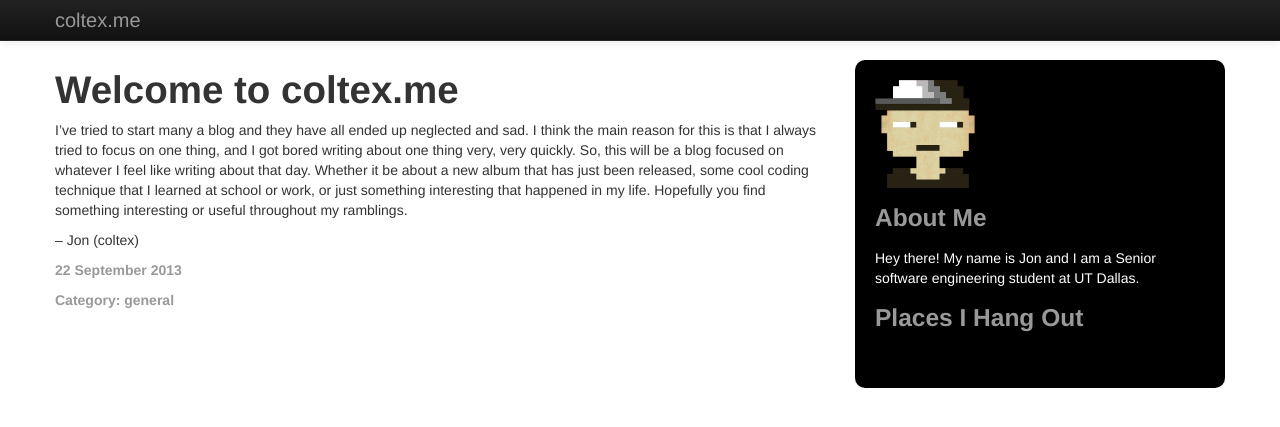
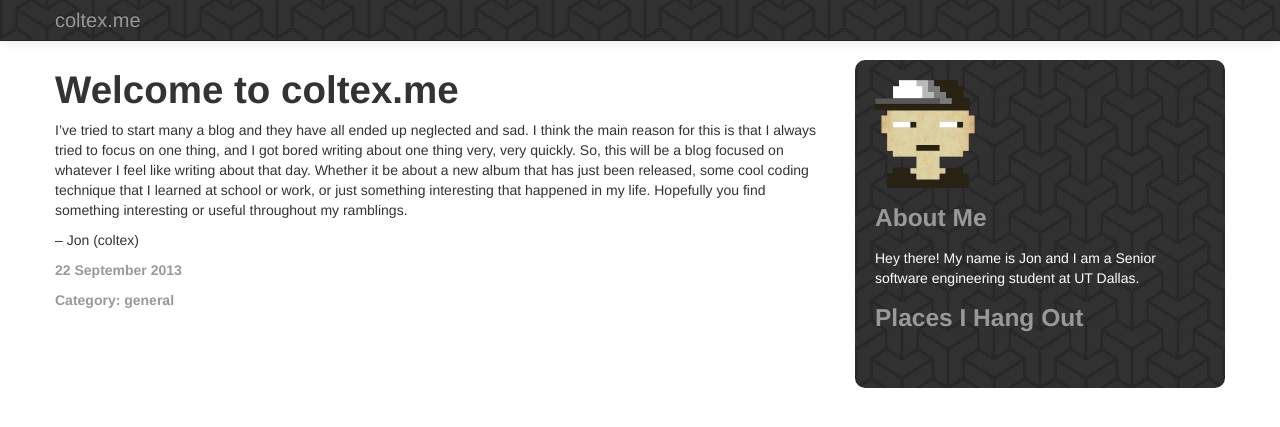
Before and after one commit to coltex/coltex.github.io, a Jekyll site: the page built from index.html, in a window 1280 px wide. Shown: the top 427 px of the page. Built offline with Jekyll 4.4.1, drawn with Linux system fonts in a browser that asks for light colours; nearby versions of some CDN libraries; Markdown is read by kramdown in place of the engine named in the settings; the list of posts is cut into pages by our own code; a style sheet for code colours, icons or effects is not loaded.

Commit message:
Changed a few theming things.

```diff
--- a/_includes/header.html
+++ b/_includes/header.html
@@ -9,12 +9,14 @@
     <meta name="description" content="{{ site.description }}">
 
     <link href="/css/bootstrap.css" rel="stylesheet">
+
     <style>
       body {
         padding-top: 60px;
       }
     </style>
     <link href="/css/bootstrap-responsive.css" rel="stylesheet">
+    <link href="/css/bootstrap-override.css" rel="stylesheet" type="text/css">
 
     <!-- HTML5 shim, for IE6-8 support of HTML5 elements -->
     <!--[if lt IE 9]>
--- a/_includes/sidebar.html
+++ b/_includes/sidebar.html
@@ -1,16 +1,8 @@
 <style type="text/css">
-
-.bgimg {
-    background-color:#000;
-	-moz-border-radius:10px;  /* for Firefox */
-	-webkit-border-radius:10px; /* for Webkit-Browsers */
-	border-radius:10px; /* regular */
-	padding:20px;
-}
 
 </style>
 
-<div class="bgimg">
+<div class="sidebar-background">
   <div>
       <img src="/img/8bitavatar.png" width="100" height="100">
       <h3 style="color:#999999">About Me</h3>
--- a/_layouts/default.html
+++ b/_layouts/default.html
@@ -1,3 +1,5 @@
+<link href="/css/bootstrap-override.css" rel="stylesheet" type="text/css">
+
 {% include header.html %}
 <div class="row-fluid">
   <div class="span8">
--- /dev/null
+++ b/css/bootstrap-override.css
@@ -0,0 +1,29 @@
+
+/*Overrides the theming for the navigation bar.*/
+.navbar-inverse .navbar-inner {
+	background-color: #1b1b1b;
+	background-repeat: repeat-x;
+	border-color: #252525;
+  filter: progid:DXImageTransform.Microsoft.gradient(startColorstr='#ff222222', endColorstr='#ff111111', GradientType=0);
+	background-image: url(/img/escheresque_ste_@2X.png);
+}
+
+/*Background for the sidebar*/
+
+.sidebar-background {
+	background-image: url(/img/escheresque_ste_@2X.png);
+	-moz-border-radius:10px;  /* for Firefox */
+	-webkit-border-radius:10px; /* for Webkit-Browsers */
+	border-radius:10px; /* regular */
+	padding:20px;
+}
+
+/*Overrides the theming for the body.*/
+.body {
+  margin: 0;
+  font-family: "Helvetica Neue", Helvetica, Arial, sans-serif;
+  font-size: 14px;
+  line-height: 20px;
+  color: #333333;
+  background-image:url(/img/gplaypattern.png);
+}
--- a/index.html
+++ b/index.html
@@ -3,6 +3,7 @@ layout: default
 ---
 
 <link rel="shortcut icon" href="/favicon.ico" />
+
 
 {% for post in site.posts limit: 100 %}
 <div class="row-fluid">
```
Also changed, not shown: img/escheresque_ste_@2X.png (added), img/gplaypattern.png (added).
